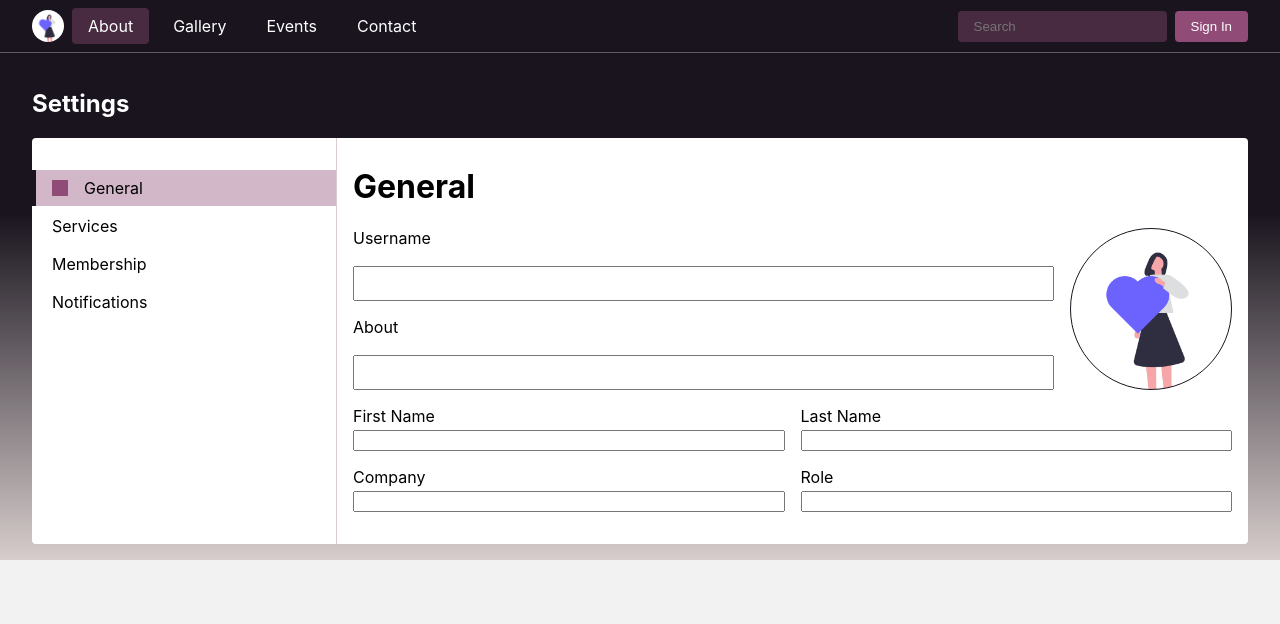
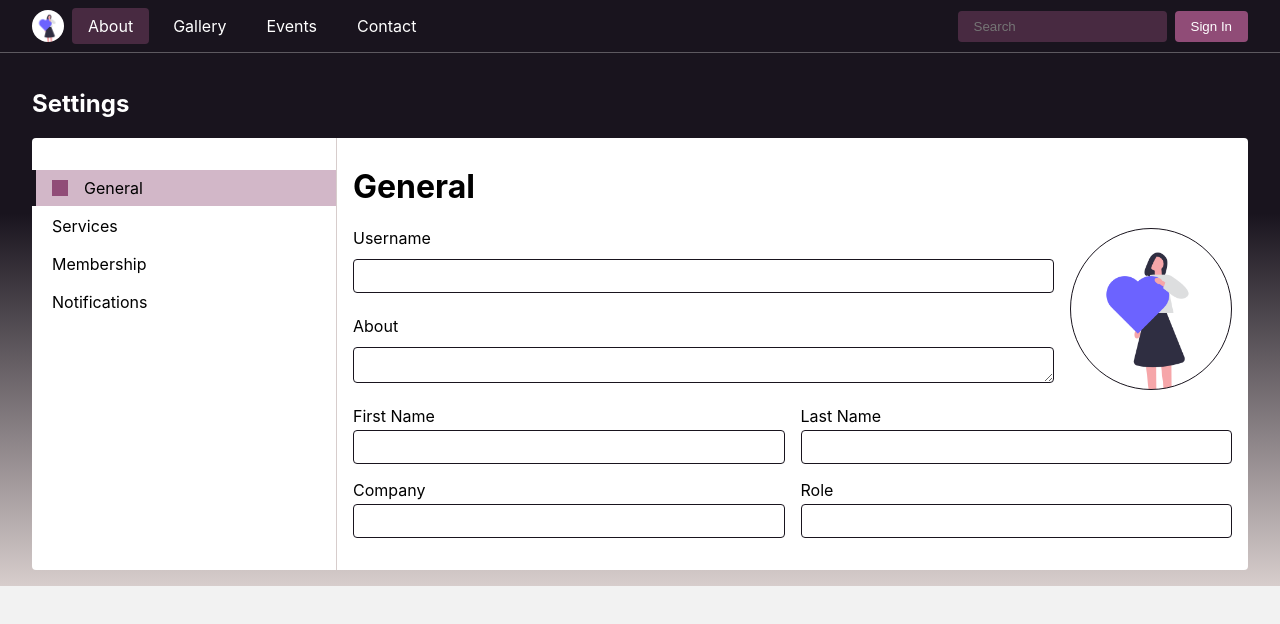
Before and after one commit to JuliaCMint/design-system, a React (Create React App) app: page / in a window 1280 px wide. Shown: the top 624 px of the page. Built offline with nearby package versions, Linux system fonts and the light colour scheme.

Commit message:
created custom input component

```diff
--- a/src/components/GeneralContent.jsx
+++ b/src/components/GeneralContent.jsx
@@ -3,6 +3,7 @@ import { GridLayers } from "./patterns/GridLayers";
 import { Split } from "./patterns/Split";
 import logoImg from "../images/girl.png";
 import { GridColumns } from "./patterns/GridColumns";
+import styled from "styled-components";
 
 const GeneralContent = () => {
   const LabeledInput = ({ label, children }) => {
@@ -14,15 +15,22 @@ const GeneralContent = () => {
     );
   };
 
+  const Input = styled.input`
+    border-radius: 0.25rem;
+    border: 1px solid #19141e;
+    color: #303030;
+    height: 30px;
+  `;
+
   return (
     <GridLayers>
       <Split gap="l" fraction="auto-end">
         <GridLayers>
           <LabeledInput label="Username">
-            <input type="text" />
+            <Input />
           </LabeledInput>
           <LabeledInput label="About">
-            <input type="text" />
+            <Input as="textarea" />
           </LabeledInput>
         </GridLayers>
         <Logo image={logoImg} size="10rem" border="1px solid #19141e" />
@@ -30,16 +38,16 @@ const GeneralContent = () => {
 
       <GridColumns gap="l" columns={2}>
         <LabeledInput label="First Name">
-          <input type="text" />
+          <Input />
         </LabeledInput>
         <LabeledInput label="Last Name">
-          <input type="text" />
+          <Input />
         </LabeledInput>
         <LabeledInput label="Company">
-          <input type="text" />
+          <Input />
         </LabeledInput>
         <LabeledInput label="Role">
-          <input type="text" />
+          <Input />
         </LabeledInput>
       </GridColumns>
     </GridLayers>
```
